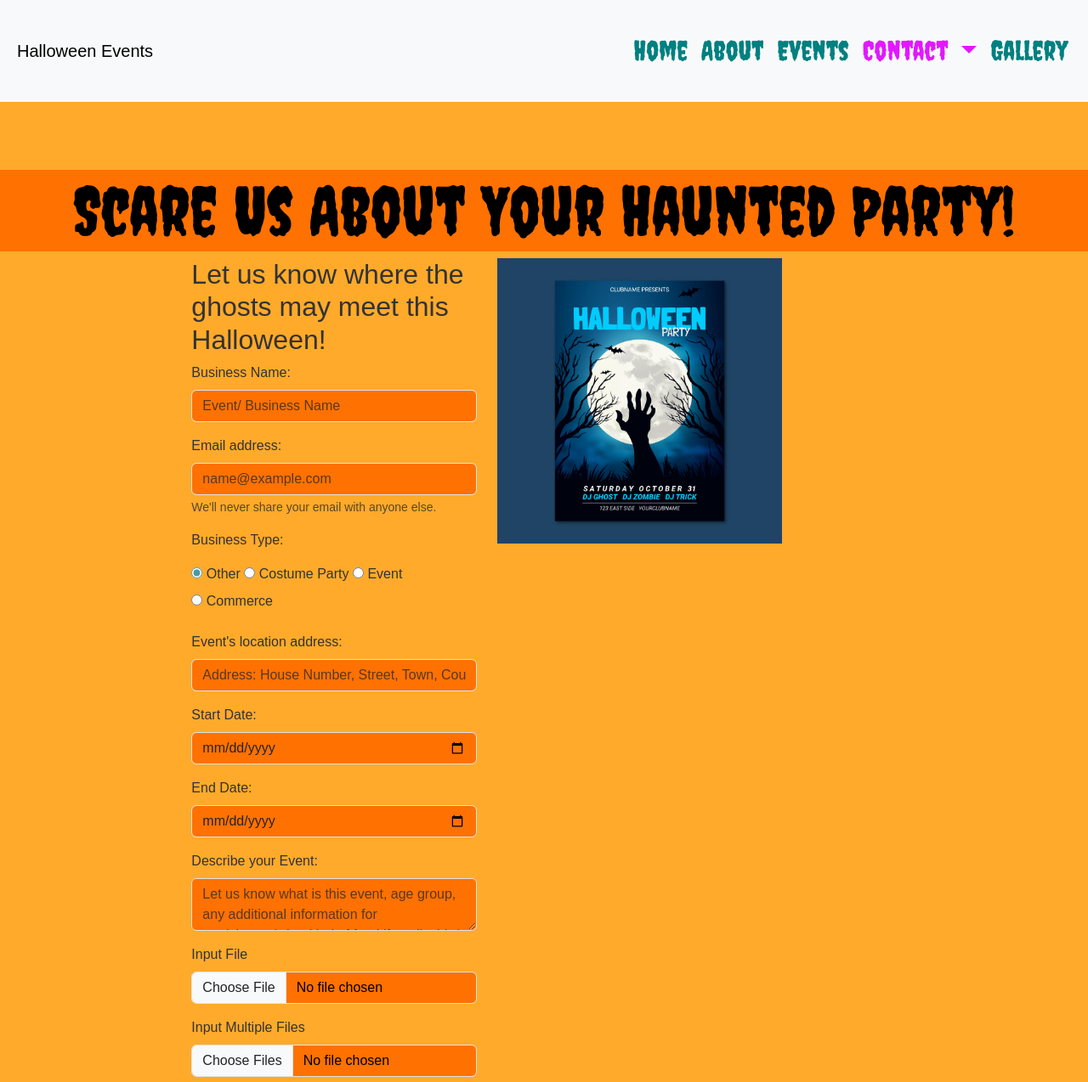
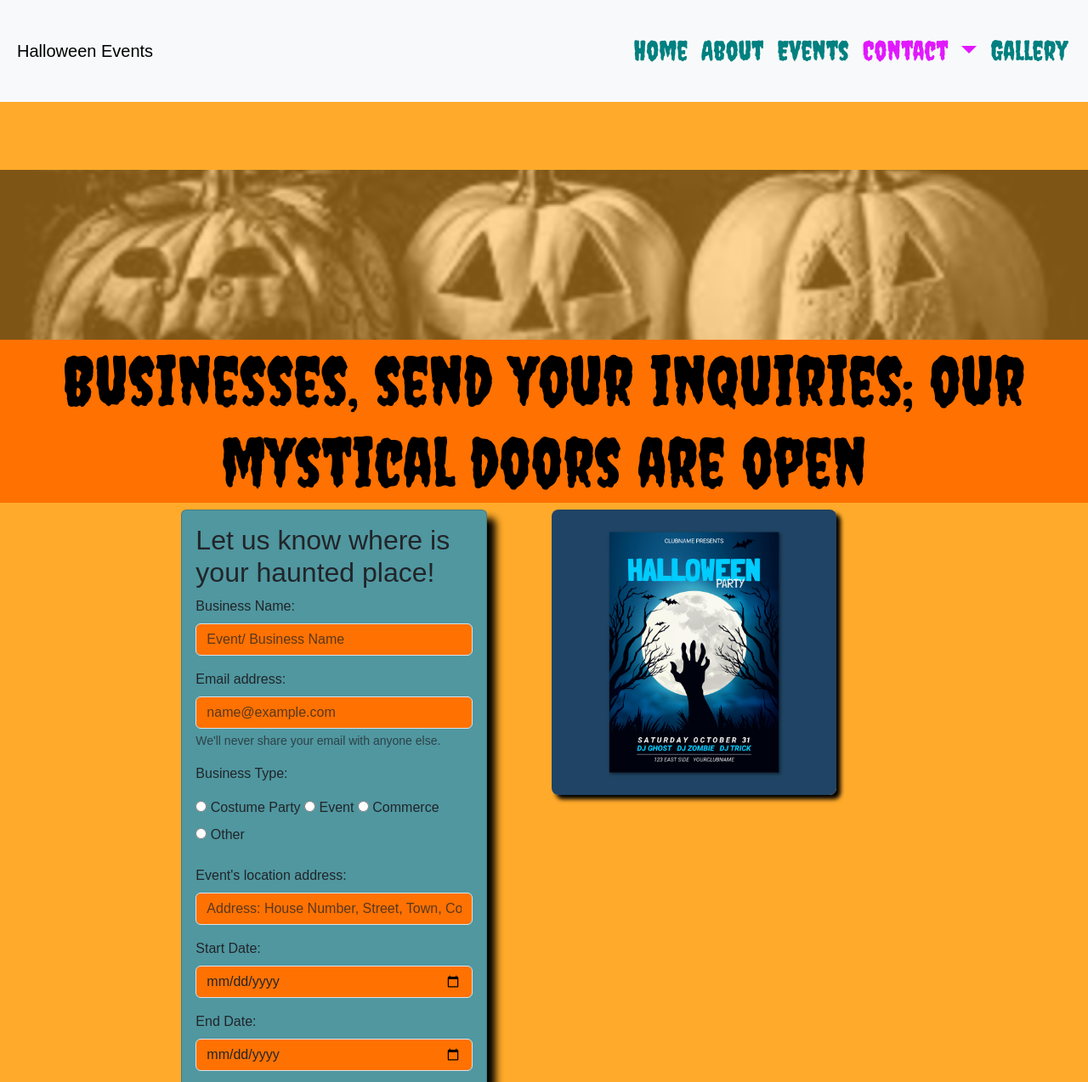
Before and after one commit to Kaylaesmith1/hackathon-oct-team6, a plain HTML site: page contactBusiness.html in a window 1280 px wide. Shown: the top 1274 px of the page at 85% size. Drawn offline with nearby package versions, Linux system fonts and the light colour scheme.

Commit message:
Update styles for Business & User Contact forms

```diff
--- a/assets/css/styles.css
+++ b/assets/css/styles.css
@@ -137,6 +137,31 @@ a.nav-link:hover {
 }
 
 /* Contact */
+.user-contact-banner {
+  width: 100%;
+  text-align: center;
+  position: relative;
+}
+
+.bsn-contact-banner {
+  width: 100%;
+  text-align: center;
+  position: relative;
+}
+
+.user-contact-banner img {
+  width: 100%;
+  max-height: 200px;
+  object-fit: cover;
+  opacity: 0.5;
+}
+
+.bsn-contact-banner img {
+  width: 100%;
+  max-height: 200px;
+  object-fit: cover;
+  opacity: 0.5;
+}
 
 .custom-contact-heading {
   font-family: Creepster, sans-serif;
@@ -150,6 +175,17 @@ a.nav-link:hover {
   background-color: #FFAA2A;
 }
 
+.contact-image {
+  margin-left: 5vw;
+  border-radius: 1vh;
+  box-shadow: 5px 5px 5px #000000;
+}
+
+.contact-card {
+  background-color: #5097A0;
+}
+
+
 .form-control {
   background-color: #FF7100;
 }
@@ -158,13 +194,21 @@ input[type='radio'] {
   accent-color: #5097A0;
 }
 
+input[type=file]::file-selector-button {
+  border: 2px solid #FF7100;
+  padding: .2em .4em;
+  border-radius: .2em;
+  background-color: #FFAA2A;
+  transition: 1s;
+}
+
 .custom-contact-btn {
   color: black;
   background-color: #FF7100;
 }
 
 .custom-contact-btn:hover {
-  background-color: #5097A0 !important;
+  background-color:  #FFAA2A!important;
 }
 
 /* Footer CSS */
@@ -178,6 +222,12 @@ input[type='radio'] {
 }
 
 /* MEDIA QUERIES */
+@media screen and (max-width: 991px) {
+  .contact-image {
+    margin-left: 0;
+  }
+}
+
 @media screen and (max-width: 840px) {
 
   /* About */
@@ -193,8 +243,6 @@ input[type='radio'] {
   .contact-div {
     margin: 0 20vw;
   }
-
-
 }
 
 @media screen and (max-width: 600px) {
@@ -238,7 +286,7 @@ input[type='radio'] {
 
 .event-image{
     border-radius: 1vh;
-    box-shadow: 5px 5px 5px #000000
+    box-shadow: 5px 5px 5px #000000;
 }
 
 .card-title{
--- a/contactBusiness.html
+++ b/contactBusiness.html
@@ -69,13 +69,17 @@
         </header>
 
         <main class="contact-main">
+            <!-- Banner image -->
+            <div class="bsn-contact-banner">
+                <img src="assets/images/fake-banner.png" alt="Banner image">
+            </div>
             <!-- Business contact heading -->
-            <h1 class="custom-contact-heading">Scare Us About Your Haunted Party!</h1>
+            <h1 class="custom-contact-heading">Businesses, send your inquiries; our mystical doors are open</h1>
 
             <!-- Business contact form-->
             <div class="row offset-2 contact-div">
-                <div class="col-lg-4 col-md-10">
-                    <h2 id="bns-feedback-heading">Let us know where the ghosts may meet this Halloween!</h2>
+                <div class="col-lg-4 col-md-10 card add-shadow p-3 mb-3 contact-card">
+                    <h2 id="bns-feedback-heading">Let us know where is your haunted place!</h2>
                     <form id="bns-contact-form">
                         <div class="mb-3">
                             <label for="business-input-name" class="form-l">Business Name: </label>
@@ -91,10 +95,10 @@
 
                         <div class="mb-3">
                             <p>Business Type: </p>
-                            <label><input type="radio" name="query-type" value="Business: Other" checked> Other</label>
                             <label><input type="radio" name="query-type" value="Business: Costume Party"> Costume Party</label>
                             <label><input type="radio" name="query-type" value="Business: Event"> Event</label>
                             <label><input type="radio" name="query-type" value="Business: Commerce"> Commerce</label>
+                            <label><input type="radio" name="query-type" value="Business: Other"> Other</label>
                         </div>
 
                         <div class="mb-3">
@@ -141,7 +145,7 @@
                 </div>
                 <!-- Business contact image -->
                 <div class="col-lg-4 col-md-10 mb-3">
-                    <img class="img-fluid" src="assets/images/bns-message-image.jpg" alt="Business Message Image">
+                    <img class="img-fluid contact-image" src="assets/images/bns-message-image.jpg" alt="Business Message Image">
                 </div>
             </div>
         </main>
```
Also changed, not shown: contactUser.html (+9 -5 lines).
